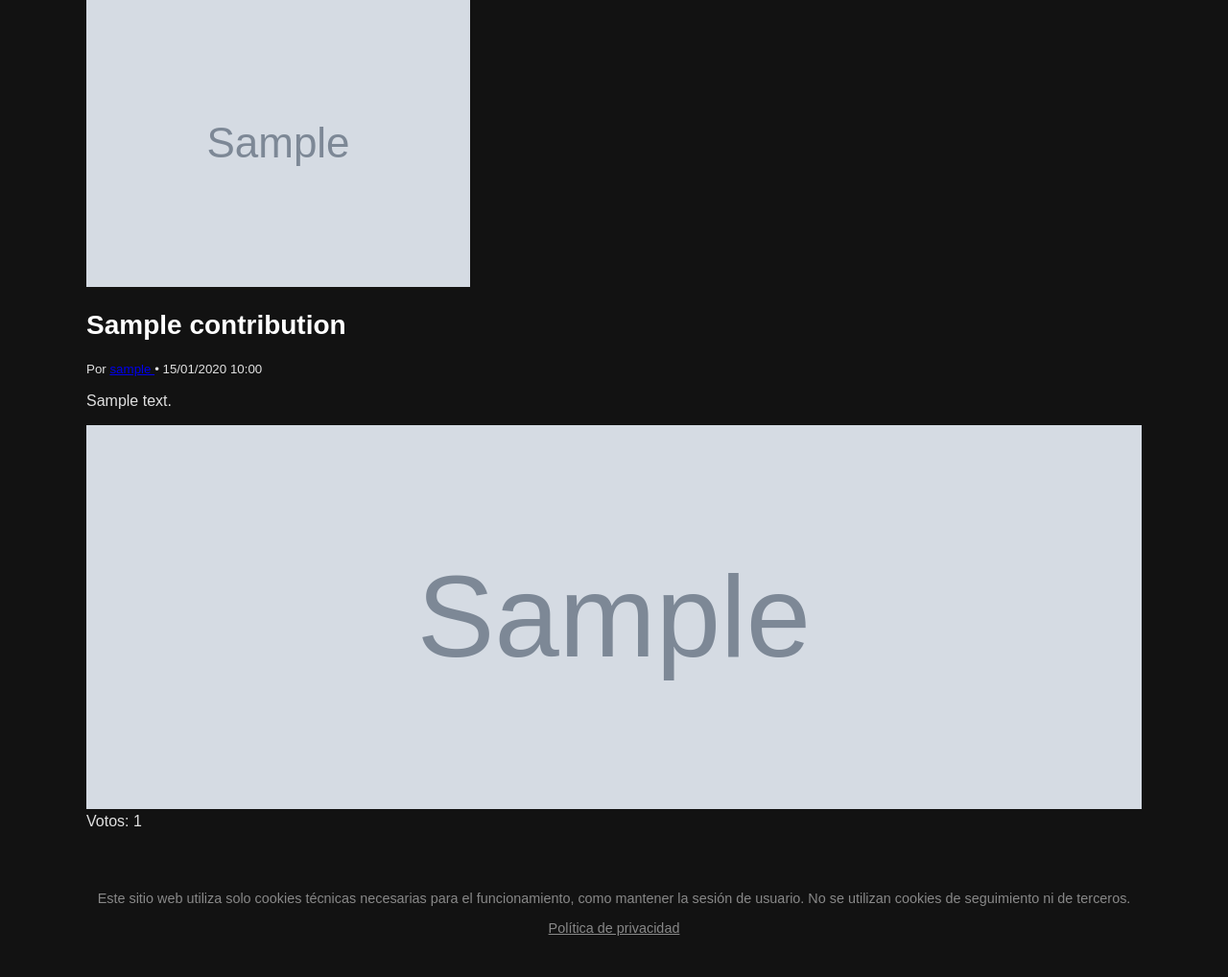
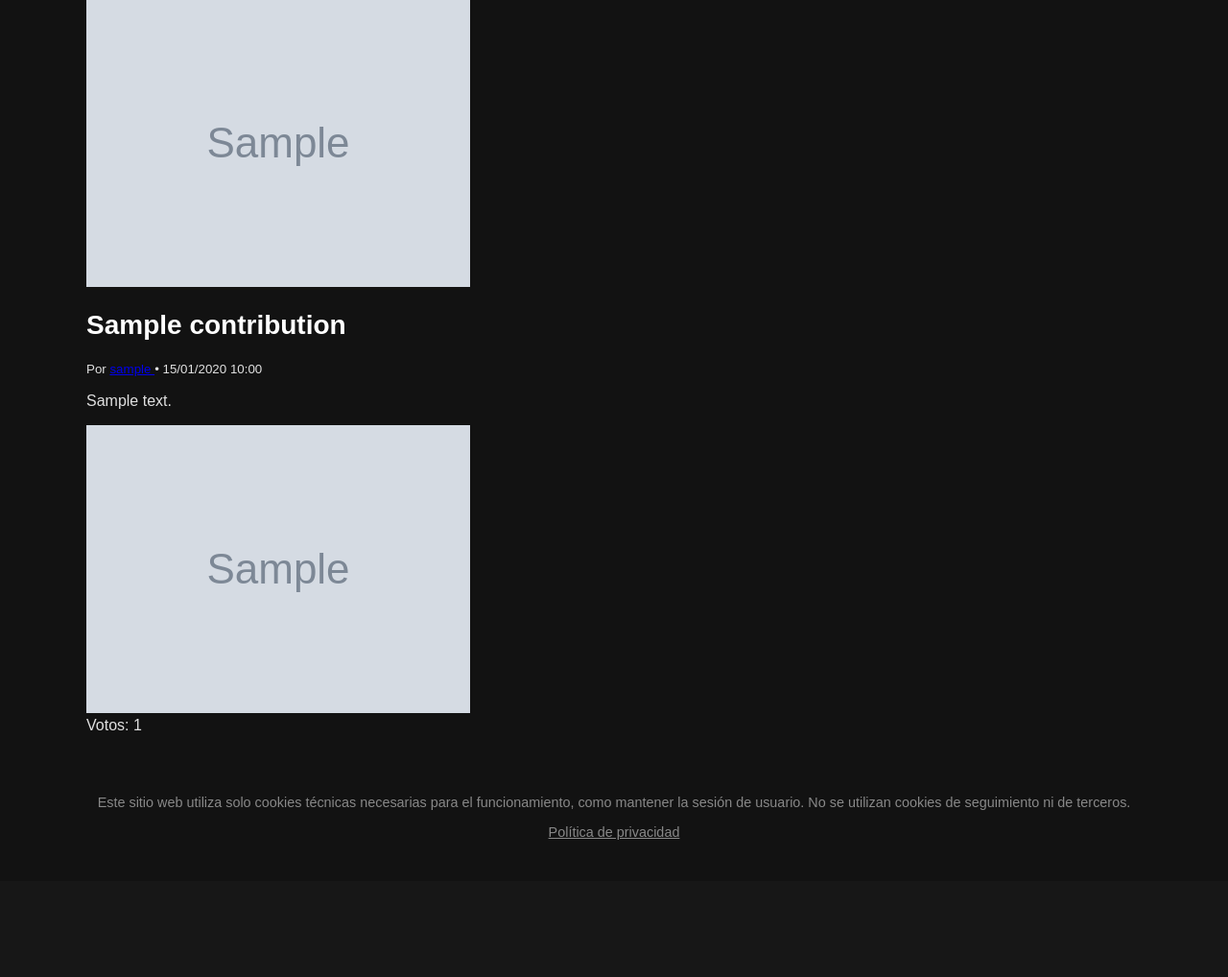
Before and after one commit to matamuertos/politoxicomanos, a Flask app: page / in a window 1280 px wide. Shown: the part 134-1152 px from the top of the page at 96% size. After the commit the page ends 1009 px from the top, so only its background shows below. Run offline with Flask 3, Linux system fonts and the light colour scheme; tables that the repository leaves empty hold one stand-in row (values such as "Sample post"); grey boxes marked "Sample" are stand-in pictures.

Commit message:
Ajuste de imágenes en tarjetas para centrarlas y unificar altura

```diff
--- a/templates/home.html
+++ b/templates/home.html
@@ -5,7 +5,7 @@
 <h1> </h1>
 {% if contributions %}
     {% for c in contributions %}
-    <div class="bg-zinc-900 rounded-2xl shadow-lg p-5 mb-8 border border-zinc-700">
+    <div class="bg-zinc-900 rounded-2xl shadow-lg p-5 mb-8 border border-zinc-700 max-w-3xl mx-auto">
         <div class="flex items-center gap-4 mb-3">
             <img src="{{ url_for('uploaded_file', filename='profile_pics/' + (c.author.profile_pic or 'default.png')) }}"
                  alt="Avatar" class="w-10 h-10 rounded-full border border-zinc-700">
@@ -13,7 +13,6 @@
                 <h2 class="contribution-title">
                     <a href="{{ url_for('view_contribution', contrib_id=c.id) }}">{{ c.title }}</a>
                 </h2>
-
                 <small class="text-gray-400">Por
                     <a href="{{ url_for('profile', username=c.author.username) }}" class="underline hover:text-blue-300">
                         {{ c.author.username }}
@@ -32,11 +31,9 @@
                     <a href="{{ url_for('view_contribution', contrib_id=c.id) }}">
                         <img src="{{ url_for('uploaded_file', filename='contributions/' + c.image) }}"
                              alt="Imagen del aporte"
-                        class="rounded-xl border border-zinc-700 object-cover"
-                         style="width: 100%; height: 400px;">
+                             class="rounded-xl object-cover w-full max-w-3xl h-80 border border-zinc-700">
                     </a>
                 </div>
-
             {% elif c.link %}
                 <div style="position: relative; padding-bottom: 56.25%; height: 0; overflow: hidden; border-radius: 12px; border: 1px solid #3f3f46;">
                     <iframe src="{{ c.link|embed_video }}"
@@ -65,10 +62,8 @@
                 </form>
             {% endif %}
         </div>
-
     </div>
     {% endfor %}
-
 {% else %}
     <p>No hay aportes aún.</p>
 {% endif %}
```
Lines whose indentation alone changed are shown as unchanged.
